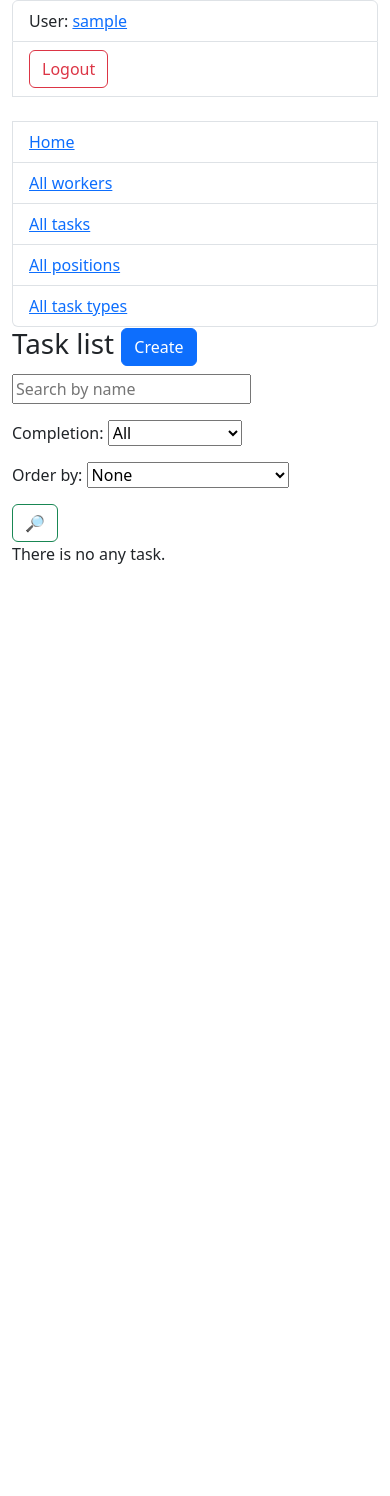
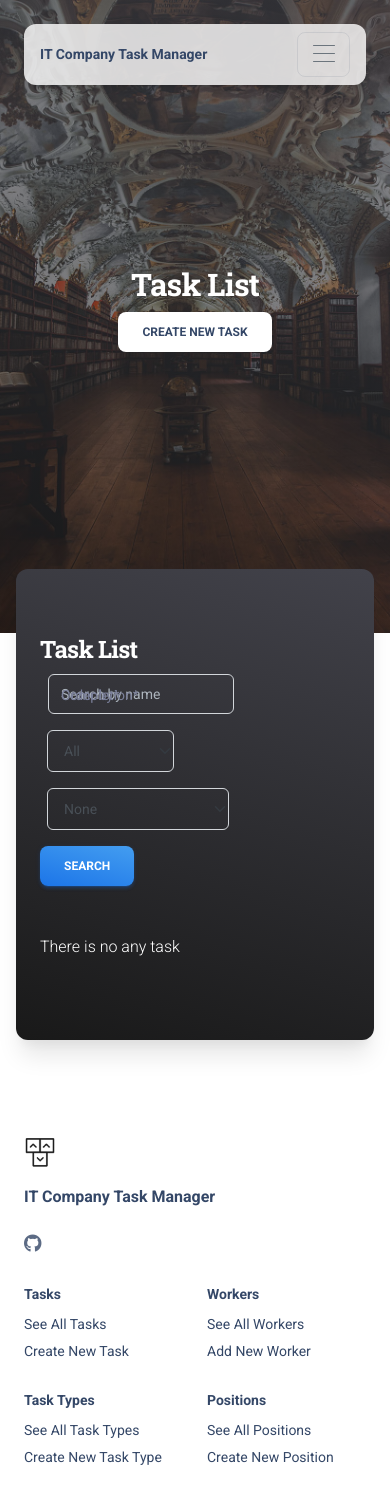
Before and after one commit to Meksim-fesh/it-company-task-manager, a Django app: page /tasks/ in a window 390 px wide. Before the commit the page ends 564 px from the top, so only its background shows below. Run offline with Django 5.2, Linux system fonts and the light colour scheme; the visitor is signed in with stand-in values (Sample User, id 1); data that the repository does not hold is empty; some libraries are stand-ins or nearby versions.

Commit message:
Change task_list.html using the template kit

```diff
--- a/templates/task_manager/task_list.html
+++ b/templates/task_manager/task_list.html
@@ -1,62 +1,78 @@
-{% extends "base.html" %}
+{% extends "layouts/base_background.html" %}
+{% load static %}
+{% load crispy_forms_filters %}
+
+{% block title %} IT Company Task Manager - Task List {% endblock title %}
 
 
 {% block content %}
 
-  <h1>Task list
-    <a href="{% url 'task_manager:task-create' %}" class="btn btn-primary">
-      Create
+  <header class="bg-gradient-dark">
+    <div class="page-header min-vh-75" style="background-image: url('{% static 'img/bg10.jpg' %}');">
+      <span class="mask bg-gradient-dark opacity-6"></span>
+      <div class="container">
+        <div class="row justify-content-center">
+          <div class="col-lg-8 text-center mx-auto my-auto">
+            <h1 class="text-white">Task List</h1>
+            <a href="{% url 'task_manager:task-create' %}" class="btn bg-white text-dark">
+              Create New Task
             </a>
-  </h1>
-
-  <form action="" method="get" class="form-inline">
-    {{ filter_form.as_p }}
-    <input type="submit" value="🔎" class="btn btn-outline-success">
+          </div>
+        </div>
+      </div>
+    </div>
+  </header>
+  <div class="card card-body shadow-xl bg-gradient-dark mx-3 mx-md-4 mt-n6">
+    <section class="pb-5 position-relative mx-n3">
+      <div class="container">
+        <div class="row">
+          <div class="col-md-8 text-start mb-5 mt-5">
+            <h3 class="text-white z-index-1 position-relative">Task List</h3>
+            <div class="row">
+              <form action="" method="get">
+                <div class="input-group input-group-outline ps-2">
+                  {{ filter_form|crispy }}
+                </div>
+                <input type="submit" value="Search" class="btn bg-gradient-info mb-0 position-relative z-index-2">
               </form>
+            </div>
+          </div>
+        </div>
 
         {% if task_list %}
-
-    <table class="table">
-
-      <tr>
-        <th>ID</th>
-        <th>Name</th>
-        <th>Deadline</th>
-        <th>Priority</th>
-        <th>Is completed</th>
-        <th>Type</th>
-      </tr>
-
+        <div class="row">
           {% for task in task_list %}
-        <tr>
-          <td>
-            {{ task.id }}
-          </td>
-          <td>
+            <div class="col-lg-6 col-12">
+              <div class="card card-profile mt-4">
+                <div class="row">
                   <a href="{% url 'task_manager:task-detail' pk=task.id %}">
-              {{ task.name }}
+                    <div class="col-12 my-auto">
+                      <div class="card-body">
+                        <h5 class="mb-0">{{ task.name }}</h5>
+                        <h6 class="text-info">Type: {{ task.task_type }}</h6>
+                        <h6 class="text-info">Deadline: {{ task.deadline }}</h6>
+                        <h6 class="text-info">
+                          Completed:
+                          {% if task.is_completed %}
+                            <span class="text-success">{{task.is_completed}}</span>
+                          {% else %}
+                            <span class="text-danger">{{task.is_completed}}</span>
+                          {% endif %}
+                        </h6>
+                        <p class="mb-0">{{ task.description|truncatewords:10 }}</p>
+                      </div>
+                    </div>
                   </a>
-          </td>
-          <td>
-            {{ task.deadline }}
-          </td>
-          <td>
-            {{ task.priority }}
-          </td>
-          <td>
-            {{ task.is_completed }}
-          </td>
-          <td>
-            {{ task.task_type }}
-          </td>
-        </tr>
+                </div>
+              </div>
+            </div>
           {% endfor %}
-
-    </table>
-
-
+        </div>
         {% else %}
-    <p>There is no any task.</p>
+          <p class="text-white">There is no any task</p>
         {% endif %}
+      </div>
+    </section>
+  </div>
 
 {% endblock  %}
```
Lines whose indentation alone changed are shown as unchanged.
